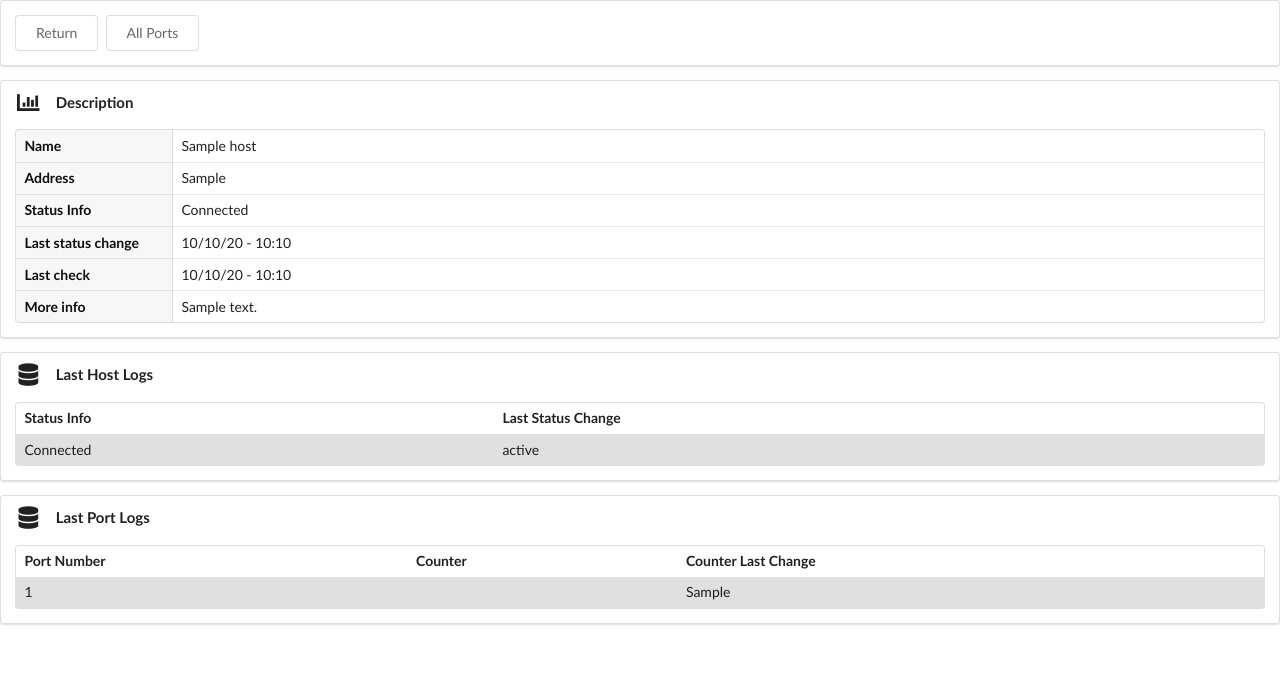
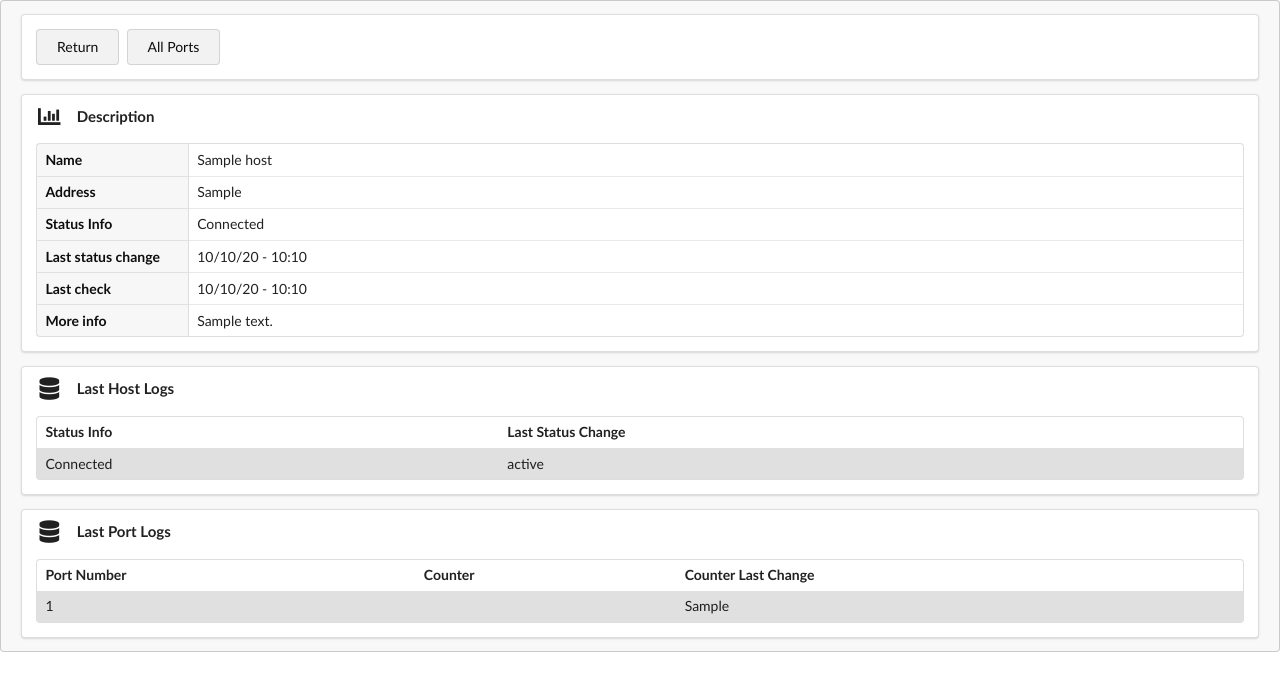
Before and after one commit to diegogslomp/monitor, a Django app: template templates/monitor/detail.html in a window 1280 px wide. Shown: the top 691 px of the page. Run offline with Django 3.2, Linux system fonts and the light colour scheme; the template is opened without the code that fills it: most values are stand-ins (such as "Sample title", 1, 10 or a date in 2020).

Commit message:
better look for detail view

```diff
--- a/templates/monitor/detail.html
+++ b/templates/monitor/detail.html
@@ -3,9 +3,10 @@
 {% block title %} Detailed Host {% endblock %}
 
 {% block content %}
+    <div class="ui message {{ host.get_status_display }}">
     <div class="ui segment">
-        <a href="{% url 'monitor:index' %}" class="ui basic button">Return</a>
-        <a href="{% url 'monitor:ports' %}" class="ui basic button">All Ports</a>
+        <a href="{% url 'monitor:index' %}" class="ui {{ host.get_status_display }} basic button">Return</a>
+        <a href="{% url 'monitor:ports' %}" class="ui {{ host.get_status_display }} basic button">All Ports</a>
     </div>
     <div class="ui segment">
         <h4 class="ui header">
@@ -91,5 +92,6 @@
         </tbody>
         </table>
     </div>
+    </div>
 
  {% endblock %}
--- a/templates/monitor/index.html
+++ b/templates/monitor/index.html
@@ -3,7 +3,7 @@
 {% block title %} Host List {% endblock %}
 
 {% block content %}
-    <div id="content"></div>
+    <div class="container" id="content"></div>
 {% endblock %}
 
 {% block javascript %}
```
